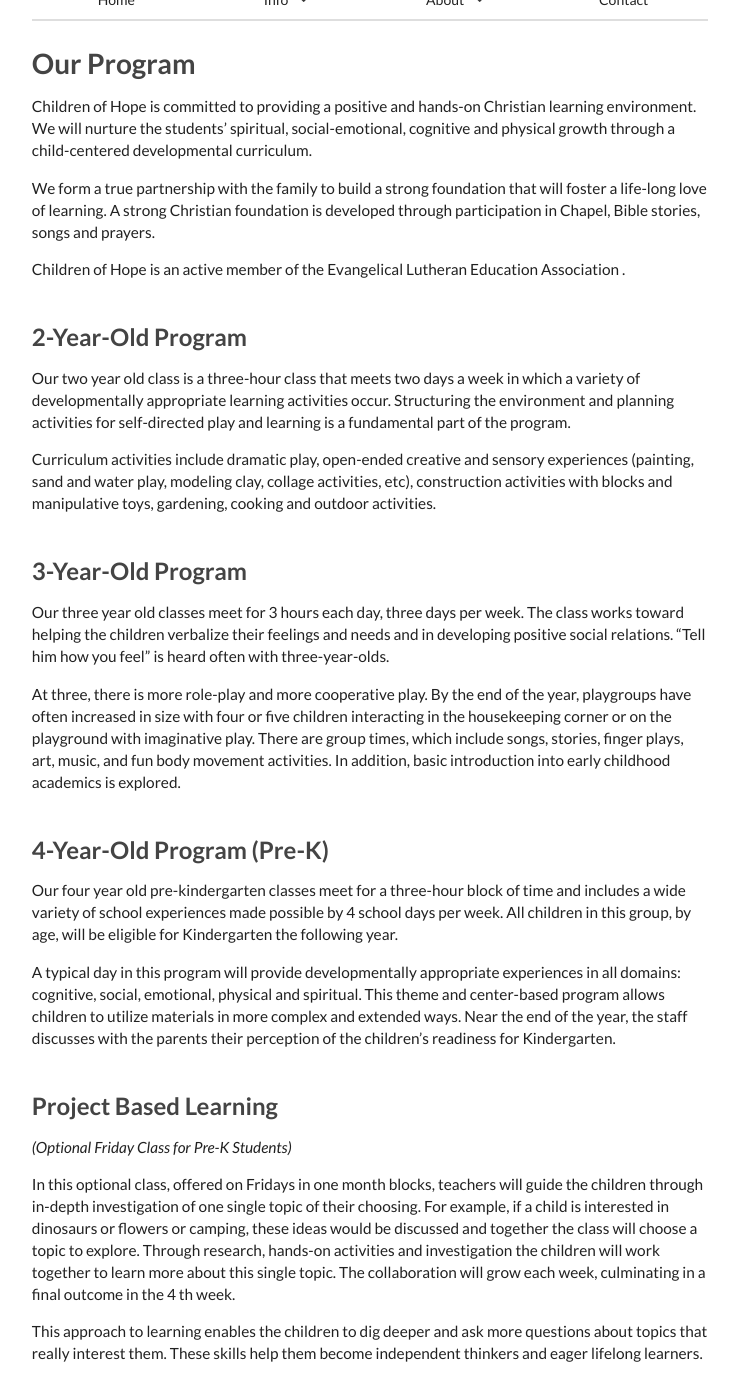
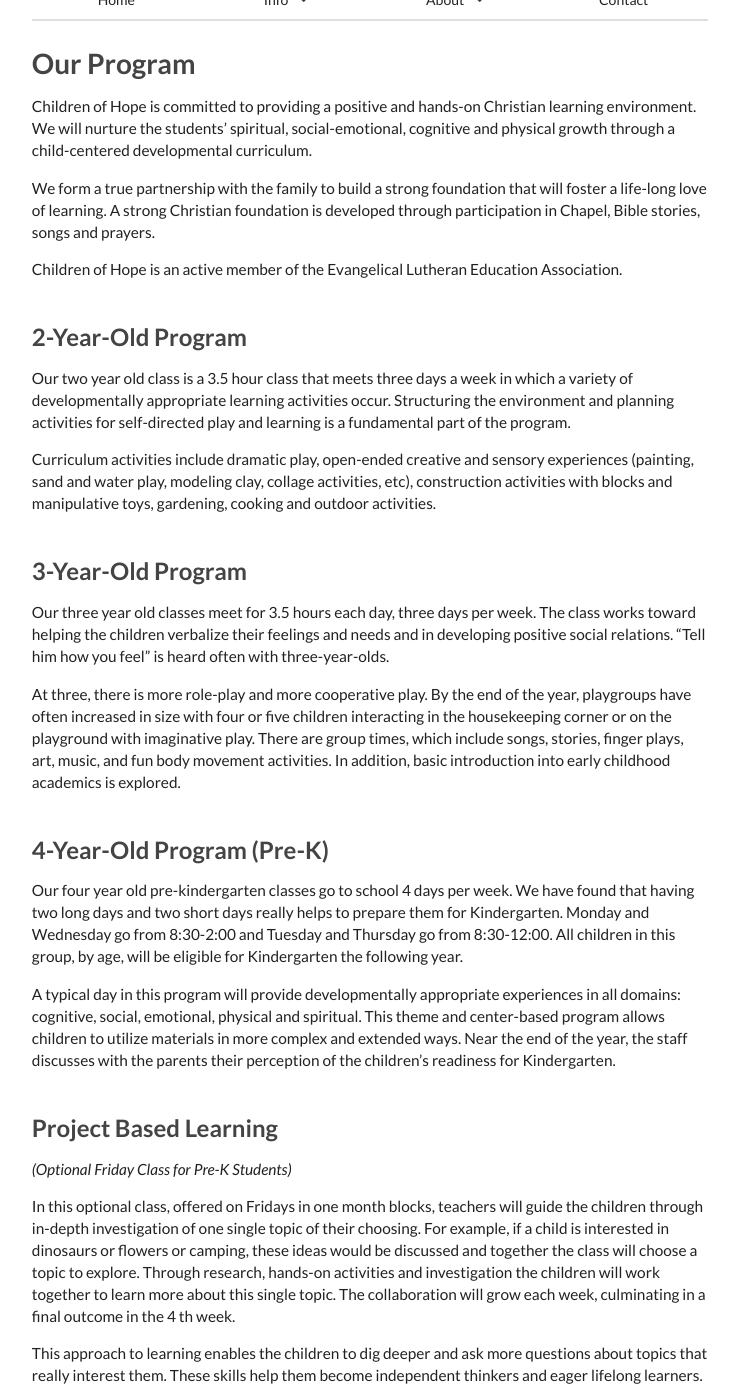
Before and after one commit to childrenofhope/childrenofhope, a Jekyll site: the page built from about/program.md, in a window 1280 px wide and 1400 px high, scrolled down 351 px. Shown: the whole window, without its empty margins (270-1008 px from the left). Built offline with Jekyll 4.4.1, drawn with Linux system fonts in a browser that asks for light colours; some of the changed text lies outside the part shown.

Commit message:
Updates for philosophy and program pages

```diff
--- a/about/program.md
+++ b/about/program.md
@@ -11,14 +11,14 @@ Children of Hope is committed to providing a positive and hands-on Christian lea
 
 We form a true partnership with the family to build a strong foundation that will foster a life-long love of learning. A strong Christian foundation is developed through participation in Chapel, Bible stories, songs and prayers.
 
-Children of Hope is an active member of the Evangelical Lutheran Education Association .
+Children of Hope is an active member of the Evangelical Lutheran Education Association.
 
 <div class="ui hidden divider"></div>
 
 2-Year-Old Program
 ---
 
-Our two year old class is a three-hour class that meets two days a week in which a variety of developmentally appropriate learning activities occur. Structuring the environment and planning activities for self-directed play and learning is a fundamental part of the program.
+Our two year old class is a 3.5 hour class that meets three days a week in which a variety of developmentally appropriate learning activities occur. Structuring the environment and planning activities for self-directed play and learning is a fundamental part of the program.
 
 Curriculum activities include dramatic play, open-ended creative and sensory experiences (painting, sand and water play, modeling clay, collage activities, etc), construction activities with blocks and manipulative toys, gardening, cooking and outdoor activities.
 
@@ -27,7 +27,7 @@ Curriculum activities include dramatic play, open-ended creative and sensory exp
 3-Year-Old Program
 ---
 
-Our three year old classes meet for 3 hours each day, three days per week. The class works toward helping the children verbalize their feelings and needs and in developing positive social relations. “Tell him how you feel” is heard often with three-year-olds.
+Our three year old classes meet for 3.5 hours each day, three days per week. The class works toward helping the children verbalize their feelings and needs and in developing positive social relations. “Tell him how you feel” is heard often with three-year-olds.
 
 At three, there is more role-play and more cooperative play. By the end of the year, playgroups have often increased in size with four or five children interacting in the housekeeping corner or on the playground with imaginative play. There are group times, which include songs, stories, finger plays, art, music, and fun body movement activities. In addition, basic introduction into early childhood academics is explored.
 
@@ -36,7 +36,7 @@ At three, there is more role-play and more cooperative play. By the end of the y
 4-Year-Old Program (Pre-K)
 ---
 
-Our four year old pre-kindergarten classes meet for a three-hour block of time and includes a wide variety of school experiences made possible by 4 school days per week. All children in this group, by age, will be eligible for Kindergarten the following year.
+Our four year old pre-kindergarten classes go to school 4 days per week.  We have found that having two long days and two short days really helps to prepare them for Kindergarten. Monday and Wednesday go from 8:30-2:00 and Tuesday and Thursday go from 8:30-12:00. All children in this group, by age, will be eligible for Kindergarten the following year.
 
 A typical day in this program will provide developmentally appropriate experiences in all domains: cognitive, social, emotional, physical and spiritual. This theme and center-based program allows children to utilize materials in more complex and extended ways. Near the end of the year, the staff discusses with the parents their perception of the children’s readiness for Kindergarten.
 
@@ -49,3 +49,19 @@ _(Optional Friday Class for Pre-K Students)_
 In this optional class, offered on Fridays in one month blocks, teachers will guide the children through in-depth investigation of one single topic of their choosing. For example, if a child is interested in dinosaurs or flowers or camping, these ideas would be discussed and together the class will choose a topic to explore. Through research, hands-on activities and investigation the children will work together to learn more about this single topic. The collaboration will grow each week, culminating in a final outcome in the 4 th week.
 
 This approach to learning enables the children to dig deeper and ask more questions about topics that really interest them. These skills help them become independent thinkers and eager lifelong learners.
+
+<div class="ui hidden divider"></div>
+
+Lunch Bunch
+---
+_(Optional later release)_
+
+Lunch Bunch is offered each Tuesday, Wednesday and Thursday except for one day a month that it is not offered due to a Staff Meeting. Children pack their own lunch and can stay till 2:00 daily. There is an additional charge for lunch bunch.
+
+<div class="ui hidden divider"></div>
+
+Fun Fridays
+---
+_(Optional Friday Class)_
+
+In this optional class, offered on Fridays several times throughout the year.  Each Friday will have a different theme.  We have offered Stories and Fairytales, cooking, obstacle course and heart health, spooky science and more.  This is a fun way to get to meet kids from other classes and meet all the different teachers.  There is an additional charge for Fun Friday.
```
Also changed, not shown: about/philosophy.md (+1 -1 lines).
